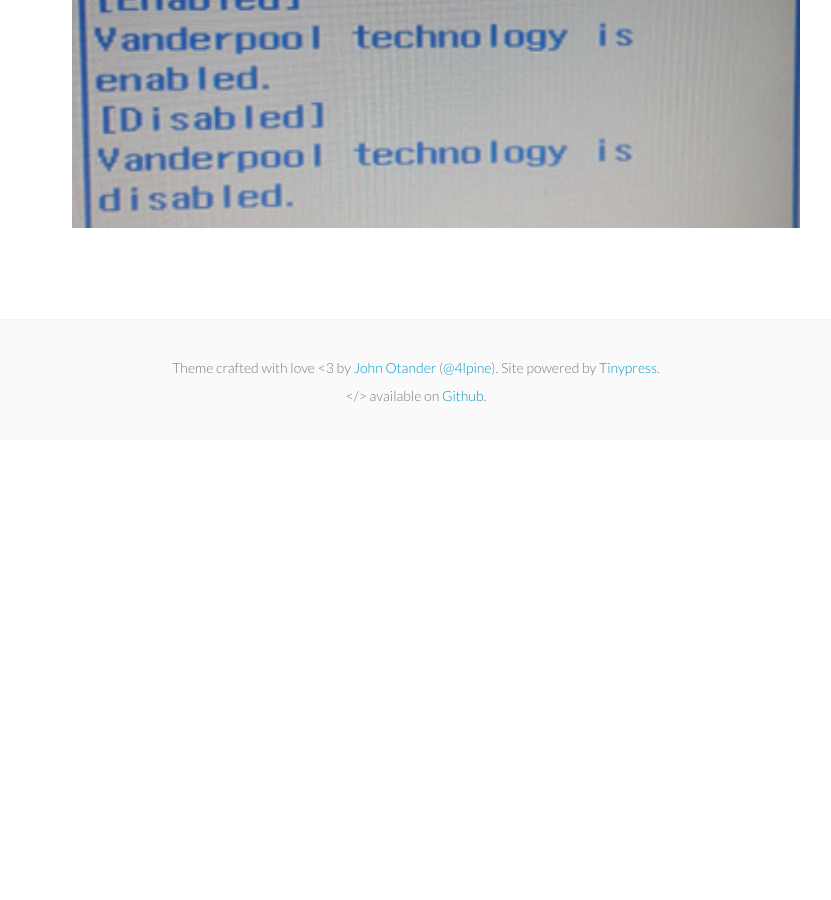
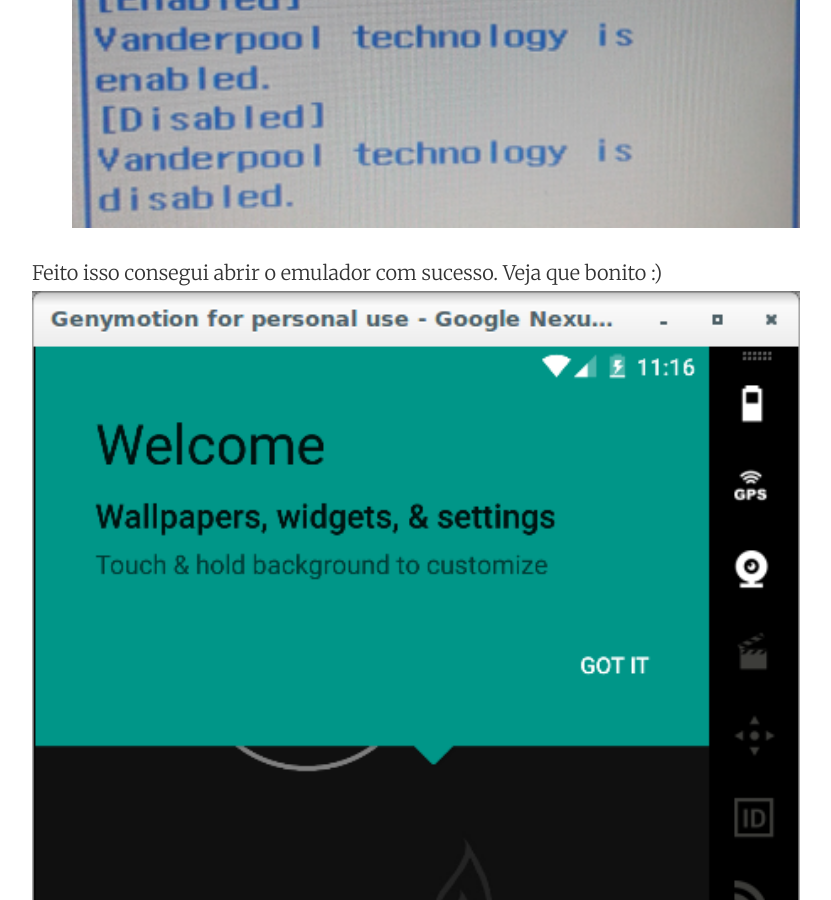
Before and after one commit to robertocojr/rcandido.github.io, a Jekyll site: the page built from _posts/2016-04-09-genymotion.markdown, in a window 1280 px wide and 900 px high, scrolled down 2554 px. Shown: the whole window, without its empty margins (224-1055 px from the left). Built offline with Jekyll 4.4.1, drawn with Linux system fonts in a browser that asks for light colours; before the commit the page ends 2994 px from its top, so only the background shows below that.

Commit message:
post genymotion

```diff
--- a/_posts/2016-04-09-genymotion.markdown
+++ b/_posts/2016-04-09-genymotion.markdown
@@ -34,3 +34,7 @@
 - Descrição da Configuração:
 ![Descrição da Configuração]({{ site.baseurl }}/images/20160408_configuracao-descricao.png)
 {: center }
+
+Feito isso consegui abrir o emulador com sucesso. Veja que bonito :)
+![Emulador Genymotion]({{ site.baseurl }}/images/20160408_genymotion-emulador.png)
+{: center }
```
Also changed, not shown: images/20160408_genymotion-emulador.png (added).
